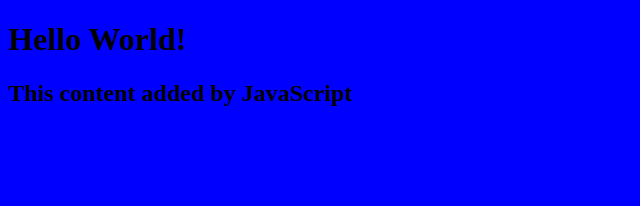
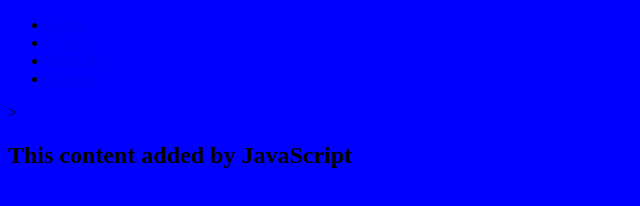
Before and after one commit to Kemmytheboss/Kemmy_thee_boss, a plain HTML site: page index.html in a window 1280 px wide. Shown: the whole page, without its empty margins (0-640 px from the left). Drawn offline with Linux system fonts and the light colour scheme.

Commit message:
Navbar added

```diff
--- a/index.html
+++ b/index.html
@@ -1,11 +1,21 @@
 <!DOCTYPE html>
 <html lang="en">
   <head>
+    <meta charset="UTF-8">
     <link rel="stylesheet" href="style.css" />
     <title>My Personal Website</title>
   </head>
   <body>
-    <h1> Hello World!</h1>
+    <header>
+        <nav>
+            <ul>
+                <li><a href="#home">Home</a></li>
+                <li><a href="#about">About</a></li>
+                <li><a href="#portfolio">Portfolio</a></li>
+                <li><a href="#contact">Contact</a></li>
+            </ul>
+        </nav>
+    </header>>
     <script src="script.js"></script>
   </body>
 </html>
```
Also changed, not shown: 1 other file.
